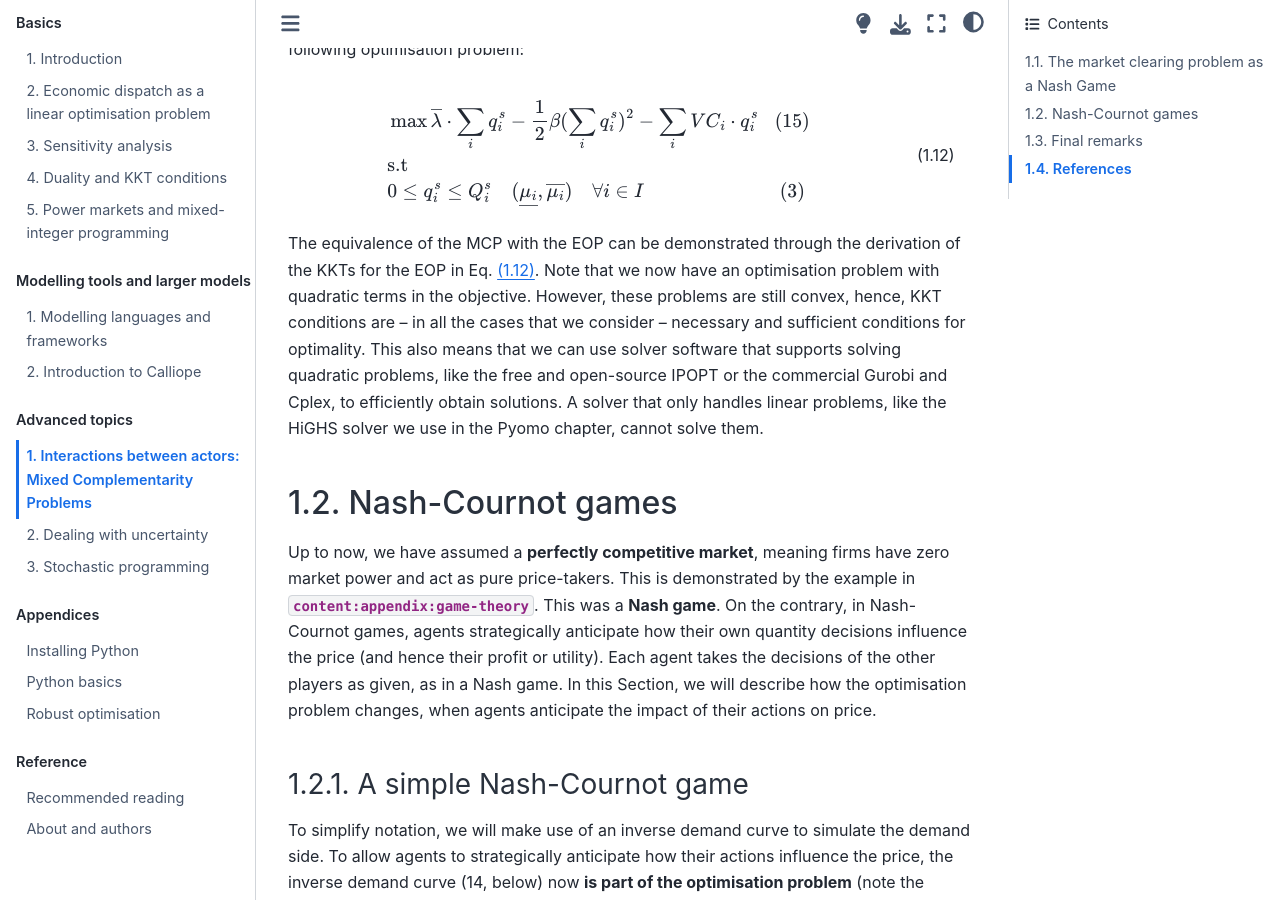
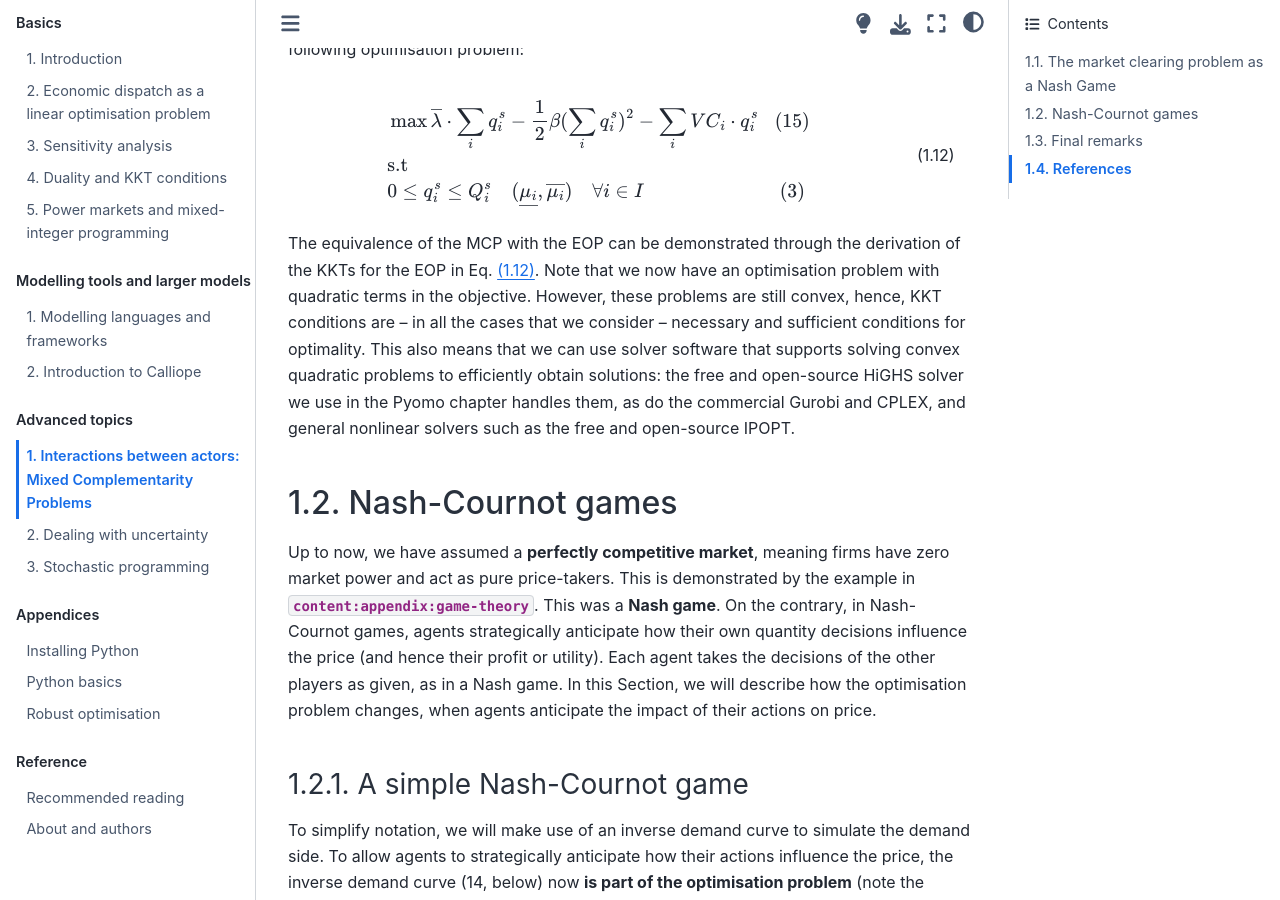
Before and after one commit to sjpfenninger/modelling-energy-systems, a Jupyter Book: the page built from advanced/mixed-complementarity.md, in a window 1280 px wide and 900 px high, scrolled down 8178 px. Built offline with Jupyter Book 1.0.4 settings and Sphinx 7.4.7 and the Sphinx Book theme 1.1.4, drawn with Linux system fonts in a browser that asks for light colours; pages that are not in the unit, such as notebooks, are missing from menus; comment, search, counter and statistics services are not loaded; some of the changed text lies outside the part shown.

Commit message:
Use the highs Pyomo interface

````diff
--- a/advanced/mixed-complementarity.md
+++ b/advanced/mixed-complementarity.md
@@ -236,7 +236,7 @@ The EOP should furthermore consider the constraints of the suppliers, resulting
 \end{align}
 ```
 
-The equivalence of the MCP with the EOP can be demonstrated through the derivation of the KKTs for the EOP in Eq. {eq}`EOP_Nash`. Note that we now have an optimisation problem with quadratic terms in the objective. However, these problems are still convex, hence, KKT conditions are -- in all the cases that we consider -- necessary and sufficient conditions for optimality. This also means that we can use solver software that supports solving quadratic problems, like the free and open-source IPOPT or the commercial Gurobi and Cplex, to efficiently obtain solutions. A solver that only handles linear problems, like the HiGHS solver we use in the {ref}`Pyomo chapter <content:pyomo-basics>`, cannot solve them.
+The equivalence of the MCP with the EOP can be demonstrated through the derivation of the KKTs for the EOP in Eq. {eq}`EOP_Nash`. Note that we now have an optimisation problem with quadratic terms in the objective. However, these problems are still convex, hence, KKT conditions are -- in all the cases that we consider -- necessary and sufficient conditions for optimality. This also means that we can use solver software that supports solving convex quadratic problems to efficiently obtain solutions: the free and open-source HiGHS solver we use in the {ref}`Pyomo chapter <content:pyomo-basics>` handles them, as do the commercial Gurobi and CPLEX, and general nonlinear solvers such as the free and open-source IPOPT.
 
 <!--
 Let's assume a general optimisation problem, as seen below :
--- a/pyproject.toml
+++ b/pyproject.toml
@@ -21,7 +21,6 @@ numpy = "2.3.2.*"
 matplotlib = "3.10.5.*"
 click = "8.1.*"
 seaborn = "0.13.2.*"
-ipopt = "3.14.16.*"
 highspy = "1.15.1.*"
 pyomo = "6.10.1.*"
 
````
Also changed, not shown: other parts of advanced/mixed-complementarity.md (+1 -1 lines), changelog.md (+4 -0 lines), 2 other files.
